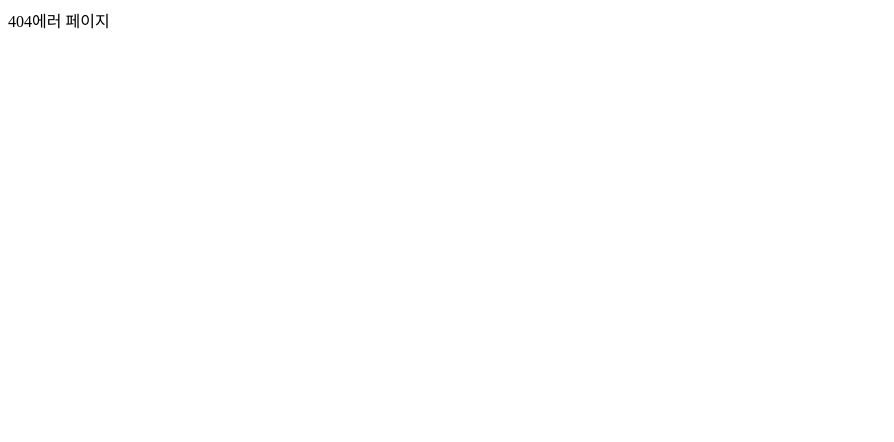
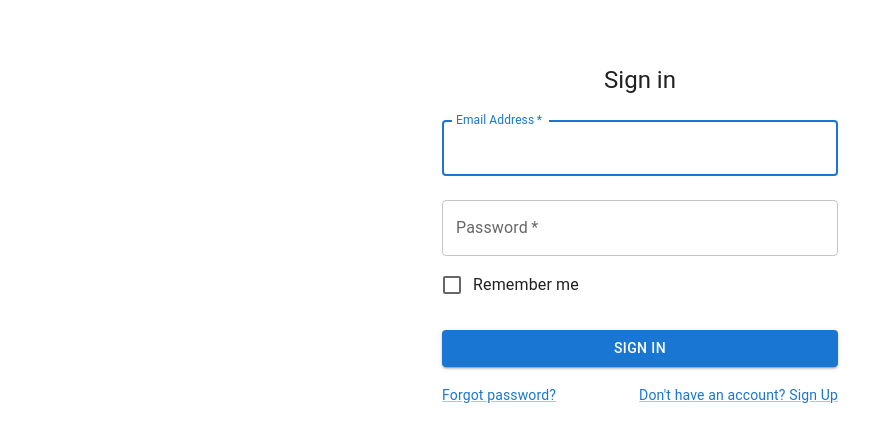
Before and after one commit to micahang0127/react-typescript-login-v2, a React (Create React App) app: page /signin in a window 1280 px wide. Shown: the top 442 px of the page, without its empty margins (0-894 px from the left). Built offline with nearby package versions, Linux system fonts and the light colour scheme.

Commit message:
material(MUI) install & basic

```diff
--- a/package.json
+++ b/package.json
@@ -3,6 +3,9 @@
   "version": "0.1.0",
   "private": true,
   "dependencies": {
+    "@emotion/react": "^11.10.5",
+    "@emotion/styled": "^11.10.5",
+    "@mui/material": "^5.10.12",
     "@testing-library/jest-dom": "^5.16.5",
     "@testing-library/react": "^13.4.0",
     "@testing-library/user-event": "^13.5.0",
--- a/src/pages/Home.tsx
+++ b/src/pages/Home.tsx
@@ -1,7 +1,10 @@
+import { Link } from "react-router-dom";
+
 const Home = () => {
   return (
     <div>
       <p>메인</p>
+      <Link to="/signin">Sign In</Link>
     </div>
   );
 };
--- /dev/null
+++ b/src/pages/SignIn.tsx
@@ -0,0 +1,101 @@
+import * as React from "react";
+import {
+  // Avatar,
+  Button,
+  CssBaseline,
+  TextField,
+  FormControlLabel,
+  Checkbox,
+  Link,
+  Grid,
+  Box,
+  Typography,
+  Container,
+} from "@mui/material/";
+
+const SignIn = () => {
+  const handleSubmit = (event: React.FormEvent<HTMLFormElement>) => {
+    event.preventDefault();
+    const data = new FormData(event.currentTarget);
+    console.log({
+      email: data.get("email"),
+      password: data.get("password"),
+    });
+  };
+
+  return (
+    <>
+      <Container component="main" maxWidth="xs">
+        <CssBaseline />
+        <Box
+          sx={{
+            marginTop: 8,
+            display: "flex",
+            flexDirection: "column",
+            alignItems: "center",
+          }}
+        >
+          {/* <Avatar sx={{ m: 1, bgcolor: "secondary.main" }}>
+            <LockOutlinedIcon />
+          </Avatar> */}
+          <Typography component="h1" variant="h5">
+            Sign in
+          </Typography>
+          <Box
+            component="form"
+            onSubmit={handleSubmit}
+            noValidate
+            sx={{ mt: 1 }}
+          >
+            <TextField
+              margin="normal"
+              required
+              fullWidth
+              id="email"
+              label="Email Address"
+              name="email"
+              autoComplete="email"
+              autoFocus
+            />
+            <TextField
+              margin="normal"
+              required
+              fullWidth
+              name="password"
+              label="Password"
+              type="password"
+              id="password"
+              autoComplete="current-password"
+            />
+            <FormControlLabel
+              control={<Checkbox value="remember" color="primary" />}
+              label="Remember me"
+            />
+            <Button
+              type="submit"
+              fullWidth
+              variant="contained"
+              sx={{ mt: 3, mb: 2 }}
+            >
+              Sign In
+            </Button>
+            <Grid container>
+              <Grid item xs>
+                <Link href="#" variant="body2">
+                  Forgot password?
+                </Link>
+              </Grid>
+              <Grid item>
+                <Link href="#" variant="body2">
+                  {"Don't have an account? Sign Up"}
+                </Link>
+              </Grid>
+            </Grid>
+          </Box>
+        </Box>
+      </Container>
+    </>
+  );
+};
+
+export default SignIn;
--- a/src/routes/index.tsx
+++ b/src/routes/index.tsx
@@ -1,6 +1,7 @@
 import { BrowserRouter, Routes, Route } from "react-router-dom";
 import DefaultLayout from "../components/layout";
 import Home from "../pages/Home";
+import SignIn from "../pages/SignIn";
 import Error404 from "../pages/Error404";
 
 export default function Router() {
@@ -15,6 +16,8 @@ export default function Router() {
             </DefaultLayout>
           }
         />
+        <Route path="/signin" element={<SignIn />} />
+
         <Route path="/*" element={<Error404 />} />
       </Routes>
     </BrowserRouter>
```
Also changed, not shown: 2 other files (tests, documents, lock files or other folders).
